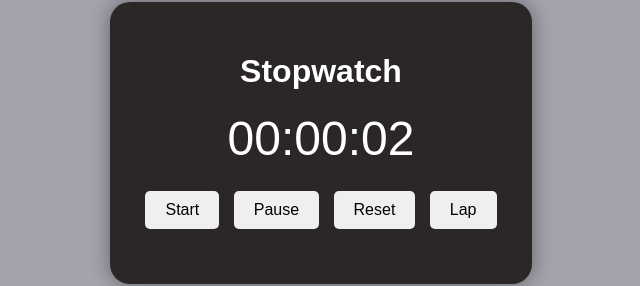
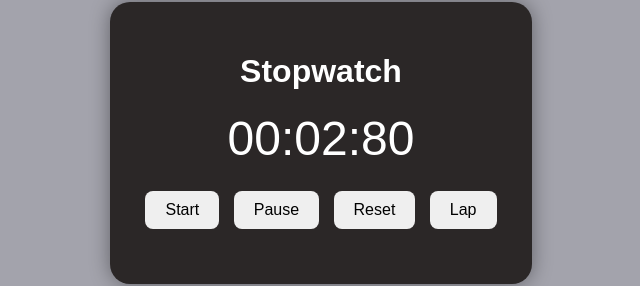
Before and after one commit to yashh8649/PRODIGY_WD_TASK-2, a plain HTML site: page index.html in a window 1280 px wide. Both pictures are taken after a click on the button "Start". Shown: the part 265-551 px from the top of the page, 319-959 px from the left. Drawn offline with Linux system fonts and the light colour scheme.

Commit message:
New changes

```diff
--- a/script.js
+++ b/script.js
@@ -1,10 +1,10 @@
-let [seconds, minutes, hours] = [0, 0, 0];
+let [milliseconds, seconds, minutes] = [0, 0, 0];
 let display = document.getElementById("display");
 let interval = null;
 
 document.getElementById("start").onclick = () => {
   if (interval) return;
-  interval = setInterval(startTimer, 1000);
+  interval = setInterval(startTimer, 10); // update every 10ms
 };
 
 document.getElementById("pause").onclick = () => {
@@ -15,7 +15,7 @@ document.getElementById("pause").onclick = () => {
 document.getElementById("reset").onclick = () => {
   clearInterval(interval);
   interval = null;
-  [seconds, minutes, hours] = [0, 0, 0];
+  [milliseconds, seconds, minutes] = [0, 0, 0];
   display.innerText = "00:00:00";
   document.getElementById("laps").innerHTML = "";
 };
@@ -28,19 +28,18 @@ document.getElementById("lap").onclick = () => {
 };
 
 function startTimer() {
-  seconds++;
+  milliseconds += 10;
+  if (milliseconds === 1000) {
+    milliseconds = 0;
+    seconds++;
+  }
   if (seconds === 60) {
     seconds = 0;
     minutes++;
   }
-  if (minutes === 60) {
-    minutes = 0;
-    hours++;
-  }
-
-  let h = hours < 10 ? "0" + hours : hours;
   let m = minutes < 10 ? "0" + minutes : minutes;
   let s = seconds < 10 ? "0" + seconds : seconds;
-
-  display.innerText = `${h}:${m}:${s}`;
+  let ms = Math.floor(milliseconds / 10);
+  ms = ms < 10 ? "0" + ms : ms;
+  display.innerText = `${m}:${s}:${ms}`;
 }
--- a/style.css
+++ b/style.css
@@ -26,7 +26,7 @@ button {
   padding: 10px 20px;
   font-size: 1em;
   border: none;
-  border-radius: 5px;
+  border-radius: 8px;
   cursor: pointer;
 }
 
```
